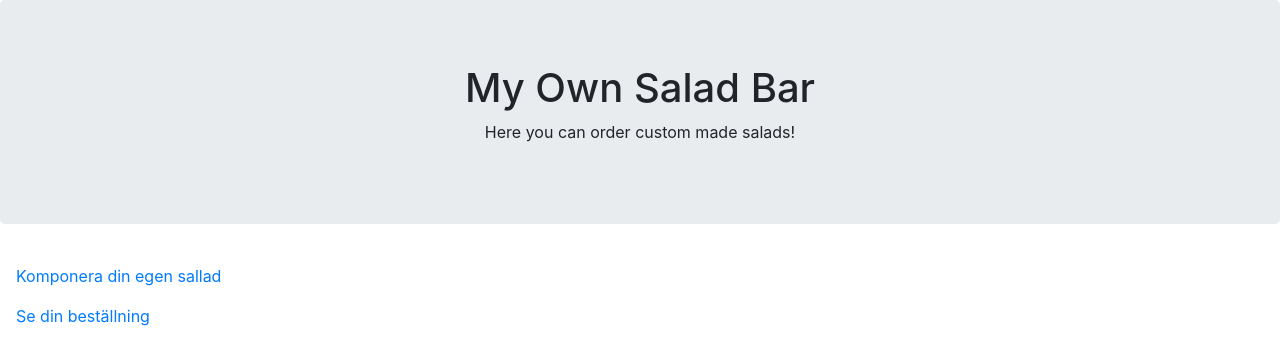
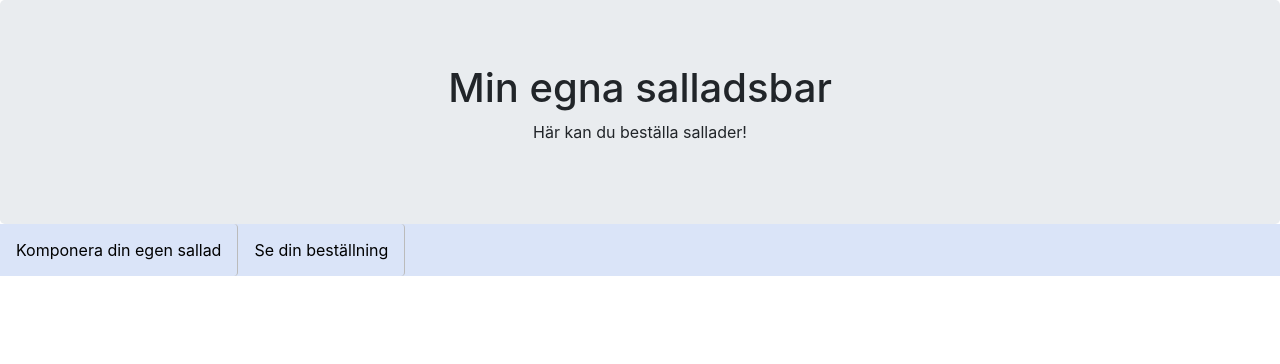
Before and after one commit to JoakimRudberg/EDAF90, a React (Create React App) app in the folder lab2/: page / in a window 1280 px wide. Shown: the top 364 px of the page. Built offline with nearby package versions, Linux system fonts and the light colour scheme; the HTML template or start-up script is replaced by a standard one.

Commit message:
Update CSS

```diff
--- a/lab2/package.json
+++ b/lab2/package.json
@@ -3,7 +3,7 @@
   "version": "0.1.0",
   "private": true,
   "dependencies": {
-    "bootstrap": "^4.2.1",
+    "bootstrap": "^4.3.0",
     "jquery": "^3.3.1",
     "popper.js": "^1.14.7",
     "react": "^16.7.0",
--- a/lab2/src/App.css
+++ b/lab2/src/App.css
@@ -26,22 +26,53 @@ ul {
   list-style-type: none;
 }
 
+.nav-pills{
+  list-style-type: none;
+  margin-top: -32px;
+  margin-bottom: 20px;
+  padding: 0;
+  overflow: hidden;
+  background-color: #1050cf27
+}
+
+.nav-link{
+  border-right: 1px solid #bbb;
+  display: block;
+  color: rgb(0, 0, 0);
+  text-align: center;
+  padding: 14px 16px;
+  text-decoration: none;
+}
+
+.nav-link:hover{
+  background-color: rgba(255, 255, 255, 0.795);
+}
+
+.container {
+  box-align: center;
+}
+
+.r2{
+  text-align: left;
+}
+
 .list-group {
-  line-height:30px;
-  margin-inline-end: 20%;
+  line-height: auto;
+  box-align: center;
+}
+.list-group-item{
+  margin-inline-start: -40px;
+  margin-right: 150px;
 }
 
 .btn-danger {
+  margin-right: -150px;
   float: right;
 }
 
-.form-div {
+.form-group {
   margin-inline-start: 20%;
   margin-inline-end: 20%
-}
-
-.container {
-  margin-inline-start: 20%;
 }
 
 @keyframes App-logo-spin {
--- a/lab2/src/App.js
+++ b/lab2/src/App.js
@@ -1,11 +1,12 @@
 import React, { Component } from 'react';
 import inventory from './inventory.ES6';
 import ComposeSalad from './ComposeSalad';
+import 'bootstrap/dist/css/bootstrap.css';
+import "bootstrap/dist/js/bootstrap.js";
 //import ComposeSaladModal from "./ComposeSaladModal";
 import ViewOrder from "./ViewOrder";
 import './App.css'
 import { BrowserRouter as Router, Route, Link } from "react-router-dom";
-
 
 class App extends Component {
   constructor(props){
@@ -34,8 +35,8 @@ class App extends Component {
     return (
       <div>
         <div className="jumbotron text-center">
-          <h1>My Own Salad Bar</h1>
-          <p>Here you can order custom made salads! {this.state.list.foundation}</p>
+          <h1>Min egna salladsbar</h1>
+          <p>Här kan du beställa sallader! {this.state.list.foundation}</p>
         </div>
         <Router>
         <div>
@@ -43,6 +44,8 @@ class App extends Component {
           <ul className="nav nav-pills">
             <li className="nav-item">
               <Link className="nav-link" to='compose-salad'>Komponera din egen sallad</Link>
+              </li>
+              <li className="nav-item">
               <Link className="nav-link" to='view-order'>Se din beställning</Link>
             </li>
           </ul>
--- a/lab2/src/ComposeSalad.js
+++ b/lab2/src/ComposeSalad.js
@@ -1,6 +1,7 @@
 import React, { Component } from 'react';
 import Salad from "./Salad";
-
+import 'bootstrap/dist/css/bootstrap.css';
+import "bootstrap/dist/js/bootstrap.js";
 
 class ComposeSalad extends Component {
     constructor(props) {
@@ -46,8 +47,8 @@ class ComposeSalad extends Component {
         if(event.target.checkValidity() === true){
             this.buildSalad();
             this.props.history.push('/view-order');
-            event.target.classList.add("was-validated");
         }
+        event.target.classList.add("was-validated");
         event.preventDefault();
     }
 
@@ -86,7 +87,7 @@ class ComposeSalad extends Component {
                         <option defaultValue value=""> -- Välj en bas -- </option>
                         {foundations.map(name => (<option key={name} value={name}>{name + " +" + inventory[name].price + " kr"}</option>))}
                     </select>
-                    <div className="invalid-feedback">required, select one</div>
+                    <div className="invalid-feedback">Obligatoriskt, välj en bas</div>
 
                 <h4>Välj protein</h4>
                     <ul>
@@ -125,6 +126,7 @@ class ComposeSalad extends Component {
                         <option defaultValue value=""> -- Välj en dressing -- </option>
                         {dressings.map(name => (<option key={name} value={name}>{name + " +" + inventory[name].price + " kr"}</option>))}
                     </select>
+                    <div className="invalid-feedback">Obligatoriskt, välj en dressing</div>
 
                 <div className="modal-footer">
                     <button
--- a/lab2/src/ViewOrder.js
+++ b/lab2/src/ViewOrder.js
@@ -8,10 +8,10 @@ class ViewOrder extends Component {
         <div>
           <h4 id="r2">{"Antal ordrar: "+ this.props.inputSalad.length}</h4>
         </div>
-        <div class="list-group">
+        <div className="list-group">
          <ol id="orders">
           {this.props.inputSalad.map(s =>
-            <li key={s} class='list-group-item clearfix' >{s.print()}<button type='button' className='btn btn-danger' onClick={() => this.props.handleSaladRemove(s)}>Ta bort sallad</button></li>)}
+            <li key={s} className='list-group-item clearfix' >{s.print()}<button type='button' className='btn btn-danger' onClick={() => this.props.handleSaladRemove(s)}>Ta bort sallad</button></li>)}
         </ol>
         </div>
     </div>
```
Also changed, not shown: 1 other file (tests, documents, lock files or other folders).
